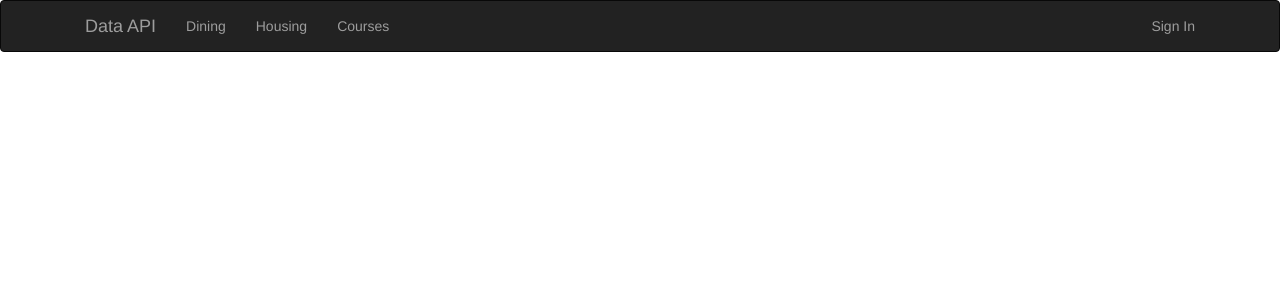
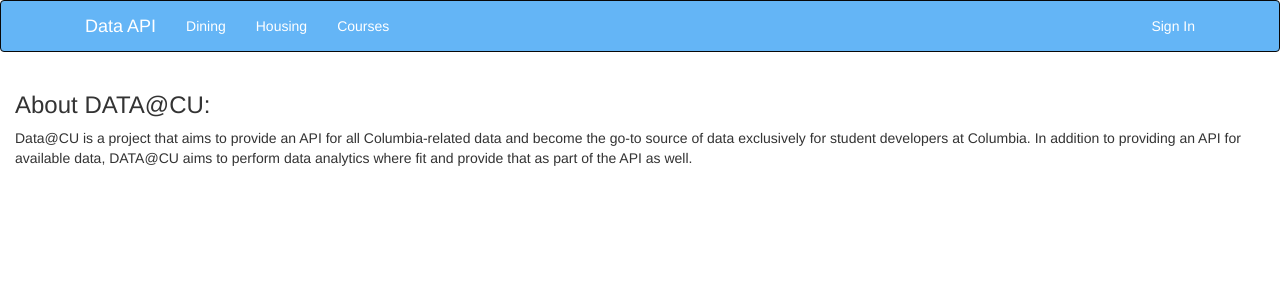
Before and after one commit to ADI-Labs/data-api, a Flask app: page / in a window 1280 px wide. Shown: the top 300 px of the page. Run offline with Flask 2, Linux system fonts and the light colour scheme; parts of the project's set-up code (start-up, migrations or seed data) failed here and were passed over; some libraries are stand-ins or nearby versions.

Commit message:
navbar css edited

```diff
--- /dev/null
+++ b/app/static/assets/base.css
@@ -0,0 +1,12 @@
+/*       Columbia blue          */
+.cu-blue {
+  background-color: #64b5f6;
+}
+
+.navbar-inverse .navbar-nav>li>a {
+  color: #ffffff;
+}
+
+.navbar-inverse .navbar-nav>li>a:hover {
+  color: #000000;
+}
--- a/app/templates/base.html
+++ b/app/templates/base.html
@@ -2,7 +2,7 @@
 {%  import "bootstrap/wtf.html" as wtf %}
 
 {% block navbar %}
- <div class="navbar navbar-inverse" role="navigation">
+ <div class="navbar navbar-inverse cu-blue" role="navigation">
         <div class="container">
             <div class="navbar_header">
                 <button type="button" class="navbar-toggle" data-toggle="collapse" data-target=".navbar-collapse">
@@ -47,3 +47,9 @@
     {% endblock %}
     </div>
 {% endblock %}
+
+{% block styles %}
+{{super()}}
+<link rel="stylesheet"
+      href="{{url_for('static', filename='assets/base.css')}}">
+{% endblock %}
--- a/app/templates/main/home.html
+++ b/app/templates/main/home.html
@@ -3,7 +3,12 @@
 <div id="content" class="container-fluid">
     <div class="row-fluid">
         <div class="span12">
-
+            <h3>
+                    About DATA@CU:
+            </h3>
+            <p>
+                 Data@CU is a project that aims to provide an API for all Columbia-related data and become the go-to source of data exclusively for student developers at Columbia. In addition to providing an API for available data, DATA@CU aims to perform data analytics where fit and provide that as part of the API as well.
+            </p>
         </div>
     </div>
 </div>
```
